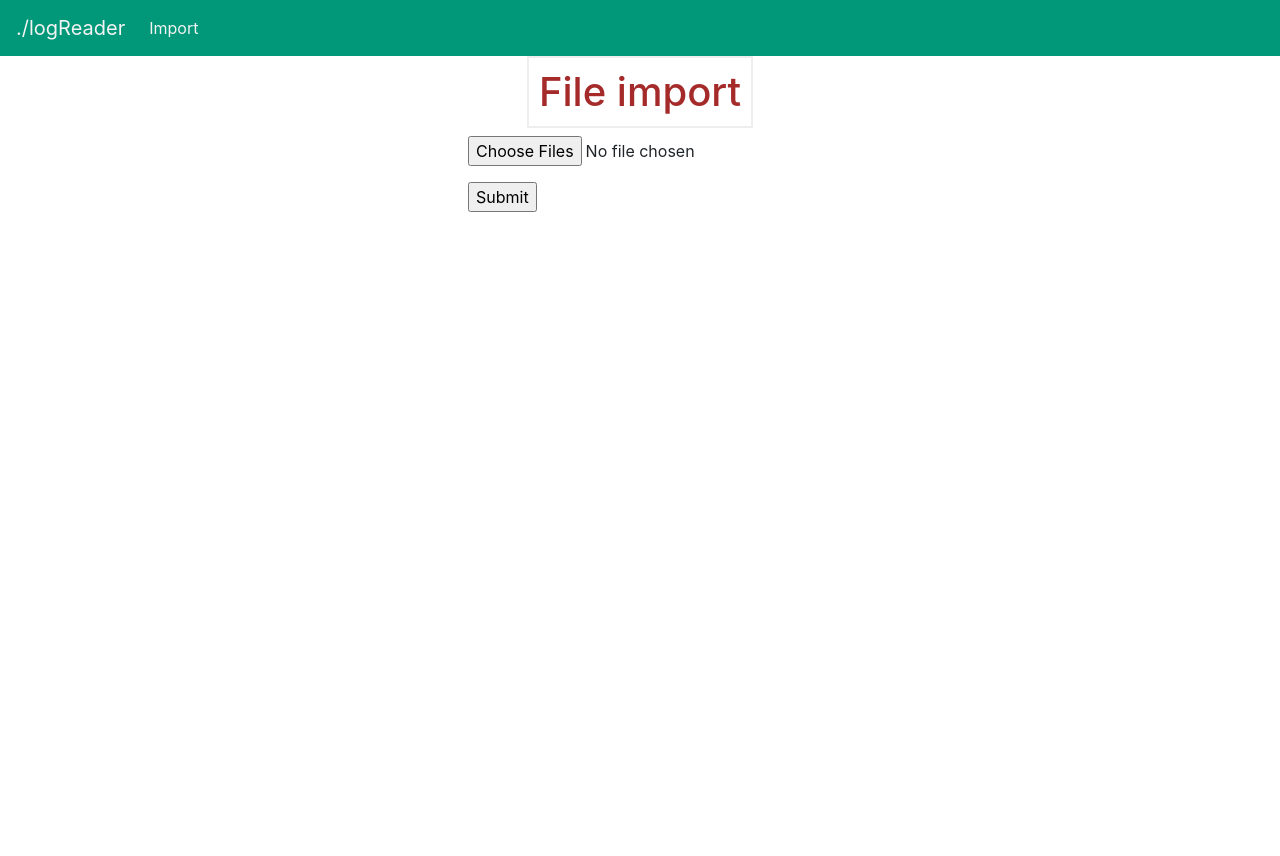
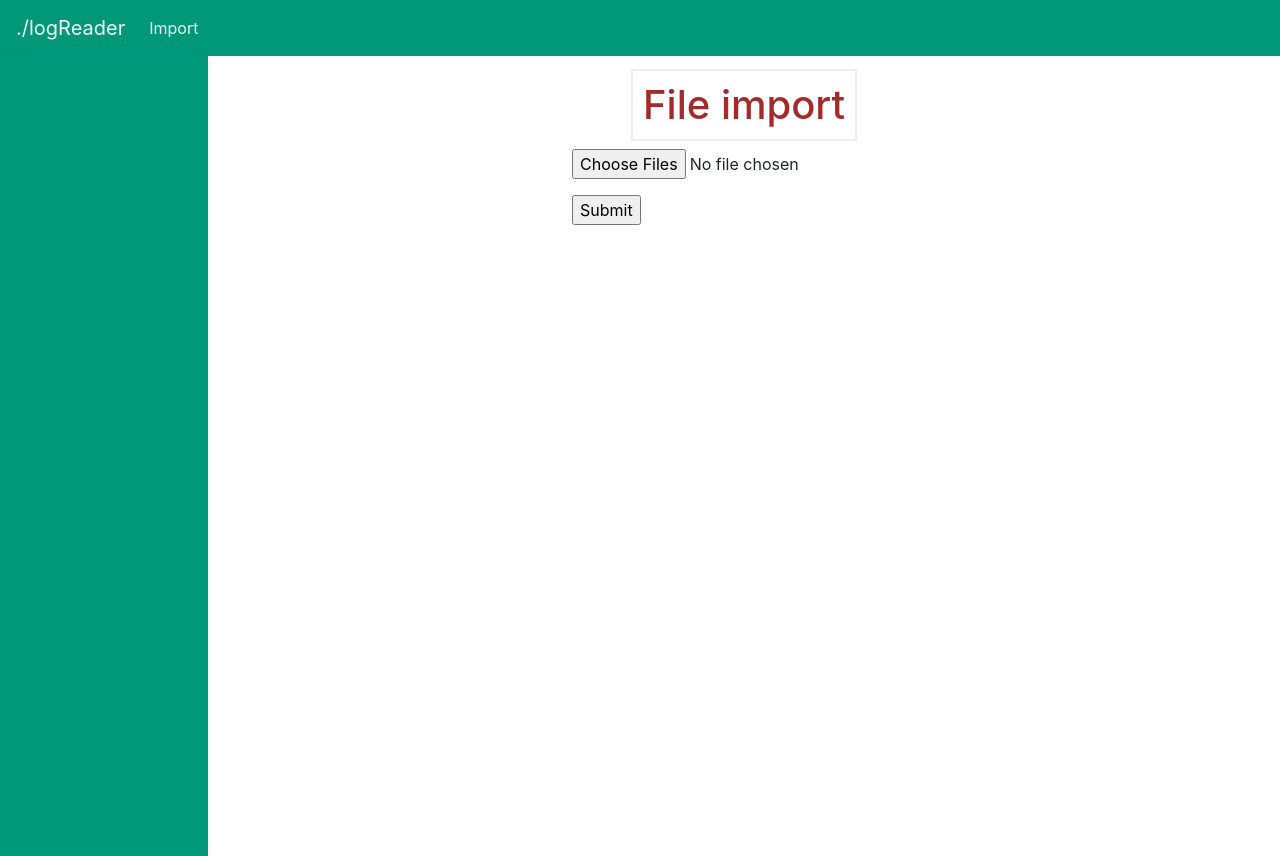
Before and after one commit to carlosperales95/plugin-beauty-logreader, a Flask app: page /upload in a window 1280 px wide. Before the commit the page ends 212 px from the top, so only its background shows below. Run offline with Flask 2, Linux system fonts and the light colour scheme; some libraries are stand-ins or nearby versions.

Commit message:
sidebar and linking

```diff
--- a/app.py
+++ b/app.py
@@ -1,5 +1,5 @@
 import os
-import uuid
+import shortuuid
 import datetime
 import pandas as pd
 from flask_paginate import Pagination, get_page_args
@@ -7,7 +7,7 @@ from flask import Flask, render_template, request, url_for, redirect
 
 app = Flask(__name__)
 base_dir = os.path.dirname(__file__)
-cases_path = 'cases'
+cases_path = os.path.join(base_dir, 'cases')
 
 data = {
     'timestamp': [],
@@ -26,18 +26,14 @@ df_filters = {
 df = pd.DataFrame()
 filtered_df = pd.DataFrame()
 show_upload = True
+case_names = []
 
 ### ENDPOINTS
 @app.route('/')
 def index():
-    global df, filtered_df
-    if(df.size > 0):
-        filtered_df = df
-        return render_template('index.html',
-                        column_names=df.columns.values, row_data=list(df.values.tolist()),
-                        zip=zip, link_column="content")
-    else:
-        return render_template('index.html')
+    global df, filtered_df, cases_path, case_names
+    case_names = get_cases(cases_path)
+    return render_template('index.html', case_dirs=case_names)
 
 @app.route('/upload')
 def show_upload():
@@ -46,8 +42,8 @@ def show_upload():
 @app.route('/upload', methods=['POST'])
 def upload_file():
     # Create new case folder
-    unique_foldername = str(uuid.uuid4())
-    case_folder_path = os.path.join(base_dir, cases_path, unique_foldername)
+    unique_foldername = "[CASE]" + str(shortuuid.uuid())
+    case_folder_path = os.path.join(cases_path, unique_foldername)
     os.mkdir(case_folder_path)
 
     my_filename = os.path.join(case_folder_path, 'case.log')
@@ -56,6 +52,7 @@ def upload_file():
     for uploaded_file in request.files.getlist('file'):
         if uploaded_file.filename != '':
             uploaded_file.save(os.path.join(case_folder_path, uploaded_file.filename))
+
     # Parse each file data into data obj and remove uploaded files
     for filename in os.listdir(case_folder_path):
         f = os.path.join(case_folder_path, filename)
@@ -65,14 +62,17 @@ def upload_file():
                 contents.append(line)
             # Remove temp_uploaded files from newly created folder
             os.remove(os.path.join(case_folder_path, filename))
+
     # Write all files log lines to case.log
     with open(my_filename, "wb") as handle:
         for line in contents:
             handle.write(line.encode())
+
     # Create data frame from all log file lines
-    global df, filtered_df
+    global df, filtered_df, case_names
     df = pd.DataFrame(loaded_data)
     filtered_df = df
+    case_names = get_cases(cases_path)
     return redirect(url_for('show_filtered', filename=unique_foldername))
 
 
@@ -84,9 +84,16 @@ def filter_df(filename):
     return redirect(url_for('show_filtered', filename=filename))
 
 
-@app.route('/<filename>/filter')
+@app.route('/<filename>')
 def show_filtered(filename):
-    global df_filters, filtered_df
+    global df, df_filters, filtered_df, case_names, cases_path
+    case_folder_path = os.path.join(cases_path, filename)
+    f = os.path.join(case_folder_path, 'case.log')
+    if os.path.isfile(f):
+        loaded_data, lines = parse_file_data(f, data)
+
+    df = pd.DataFrame(loaded_data)
+    filtered_df = df
     # Apply all filters and display filtered dataframe
     filtered_df = apply_filters()
     page, per_page, offset = get_page_args(page_parameter='page',
@@ -107,7 +114,8 @@ def show_filtered(filename):
                         file_uid = filename,
                         zip = zip,
                         filters = df_filters,
-                        link_column = "content")
+                        link_column = "content",
+                        case_dirs=case_names)
 
 @app.route('/<filename>/remove-filter', methods=['POST'])
 def remove_filter(filename):
@@ -250,3 +258,11 @@ def remove_filter(df_filters, items):
             df_filters['date'] = []
             continue
     return df_filters
+
+def get_cases(rootdir):
+    paths = []
+    for file in os.listdir(rootdir):
+        d = os.path.join(rootdir, file)
+        if os.path.isdir(d):
+            paths.append(d)
+    return paths
--- a/requirements.txt
+++ b/requirements.txt
@@ -10,6 +10,7 @@ numpy==1.21.5
 pandas==1.2.5
 python-dateutil==2.8.2
 pytz==2023.3
+shortuuid==1.0.11
 six==1.16.0
 typing_extensions==4.7.1
 tzdata==2023.3
--- a/static/css/style.css
+++ b/static/css/style.css
@@ -1,15 +1,62 @@
 body {
     /* background-color: blue; */
+    min-width: 1200px;
+}
+
+main {
+    display: flex;
+    flex-direction: row;
+    height: 100vh;
 }
 
 .container {
     display: flex;
     flex-direction: column;
     align-items: center;
-    width: 100% !important;
-    max-width: 100% !important;
-    min-width: 100% !important;
-    margin: 0;
+    min-width: 80%;
+    max-width: 100%;
+    margin: 1%;
+}
+
+/* Sidebar */
+.sidebar {
+    box-shadow: 0 2px 5px 0 rgb(0 0 0 / 5%), 0 2px 10px 0 rgb(0 0 0 / 5%);
+    width: 20%;
+    z-index: 600;
+    height: 100%;
+    background-color: #009879;
+}
+
+.list-group-item.active {
+    color: #009879;
+    background-color: #f3f3f3;
+}
+
+.list-group-item {
+    background-color: transparent;
+    color: #f3f3f3;
+    font-size: 13px;
+    font-weight: bold;
+}
+
+.sidebar {
+    width: 20%;
+}
+
+.sidebar .active {
+    border-radius: 5px;
+    box-shadow: 0 2px 5px 0 rgb(0 0 0 / 16%), 0 2px 10px 0 rgb(0 0 0 / 12%);
+}
+
+.sidebar-sticky {
+    position: relative;
+    top: 0;
+    height: 100%;
+    padding-top: 0.5rem;
+    overflow-x: hidden;
+    overflow-y: auto; /* Scrollable contents if viewport is shorter than content. */
+    background-color: #009879;
+
 }
 
 .navbar {
@@ -140,10 +187,16 @@ table td + td { border-left:1px solid #dddddd; }
     border: 1px solid black;
     text-align: center;
 }
-.applied-filter-bar,
+
+.applied-filter-bar {
+    width: 100%;
+    margin-top: 2%;
+}
+
 .filter-bar {
     width: 100%;
-    margin-top: 2%;
+    display: flex;
+    flex-direction: column;
 }
 
 .filter-items,
@@ -155,6 +208,10 @@ table td + td { border-left:1px solid #dddddd; }
     justify-content: flex-start;
     text-align: center;
 
+}
+
+.filter-form {
+    padding: 2%;
 }
 
 .filter-items {
--- a/templates/base.html
+++ b/templates/base.html
@@ -11,6 +11,7 @@
         <title>{% block title %} {% endblock %}</title>
     </head>
     <body>
+        <header>
             <nav class="navbar navbar-expand-md">
                 <a class="navbar-brand" href="{{ url_for('index')}}">./logReader</a>
                 <button class="navbar-toggler" type="button" data-toggle="collapse" data-target="#navbarNav" aria-controls="navbarNav" aria-expanded="false" aria-label="Toggle navigation">
@@ -24,12 +25,36 @@
                     </ul>
                 </div>
             </nav>
+        </header>
+        <!--Main Navigation-->
+
+        <!--Main layout-->
+        <main>
+            <!-- Sidebar -->
+            <div
+            id="sidebarMenu"
+            class="d-lg-block sidebar"
+            >
+                <div class="position-sticky">
+                    <div class="list-group list-group-flush mx-3 mt-4">
+                        {% for filepath in case_dirs %}
+                            <a
+                            href="{{ url_for('show_filtered', filename=filepath[-28:]) }}"
+                            class="list-group-item list-group-item-action py-2 ripple"
+                            aria-current="true"
+                            >
+                                <span>{{filepath[-28:]}}</span>
+                            </a>
+                        {% endfor %}
+                    </div>
+                </div>
+            </div>
+            <!-- Sidebar -->
             <div class="container container-expand-md">
-            {% block content %} {% endblock %}
                 {% block dragdrop %} {% endblock %}
                 {% block workspace %} {% endblock %}
             </div>
-
+        </main>
         <!-- Optional JavaScript -->
         <!-- jQuery first, then Popper.js, then Bootstrap JS -->
         <script src="https://code.jquery.com/jquery-3.3.1.slim.min.js" integrity="sha384-q8i/X+965DzO0rT7abK41JStQIAqVgRVzpbzo5smXKp4YfRvH+8abtTE1Pi6jizo" crossorigin="anonymous"></script>
--- a/templates/index.html
+++ b/templates/index.html
@@ -1,6 +1,6 @@
 {% extends 'base.html' %}
 
-{% block content %}
+{% block sidebar %}
 
 {% endblock %}
 
```
Lines whose indentation alone changed are shown as unchanged.
